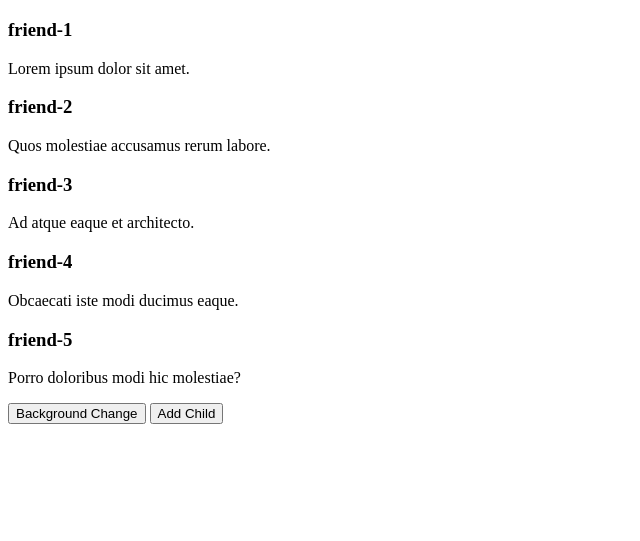
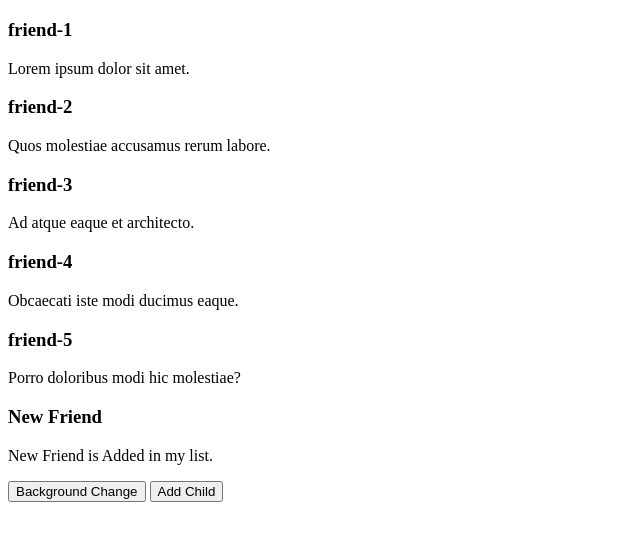
Before and after one commit to momenur/recap-DOM, a plain HTML site: page index.html in a window 1280 px wide. Both pictures are taken after a click on the button "Add Child". Shown: the part 61-602 px from the top of the page, without its empty margins (0-640 px from the left). Drawn offline with Linux system fonts and the light colour scheme.

Commit message:
added Child

```diff
--- a/index.html
+++ b/index.html
@@ -9,7 +9,7 @@
 <body>
     <h1>Well Come To Friends Website</h1>
     <section>
-        <div class="friends">
+        <div id="friends-container" class="friends">
             <div class="friend">
                 <h3 class="friend-name">friend-1</h3>
                 <p>Lorem ipsum dolor sit amet.</p>
--- a/js/recap.js
+++ b/js/recap.js
@@ -8,5 +8,12 @@ document.getElementById('bg-change').addEventListener('click', function(){
     }
 })
 document.getElementById('add-child').addEventListener('click', function(){
-    console.log('Add Element is Clicked');
+    const friendsContainer = document.getElementById('friends-container');
+    const friend =document.createElement('div');
+    friend.classList.add('friend');
+    friend.innerHTML = `
+    <h3 class="friend-name">New Friend</h3>
+    <p>New Friend is Added in my list.</p>
+    `
+    friendsContainer.appendChild(friend);
 })
```
